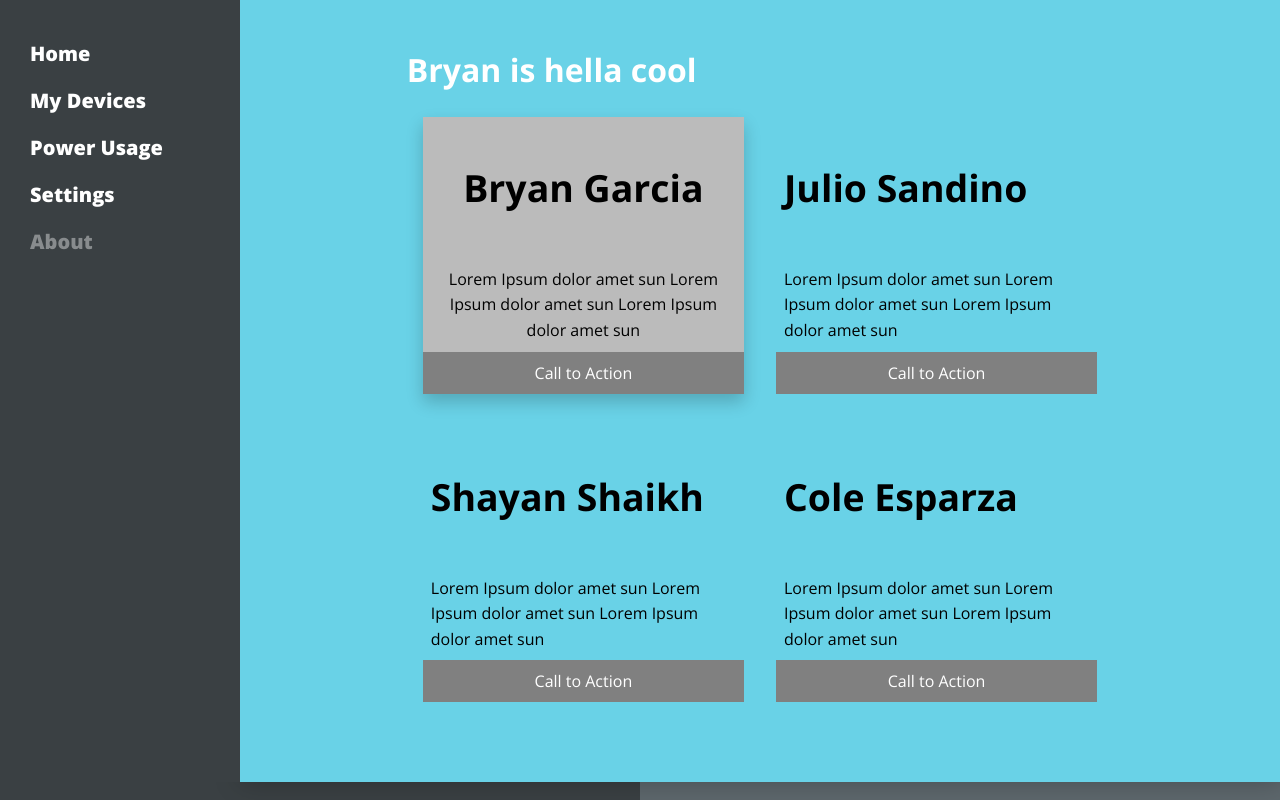
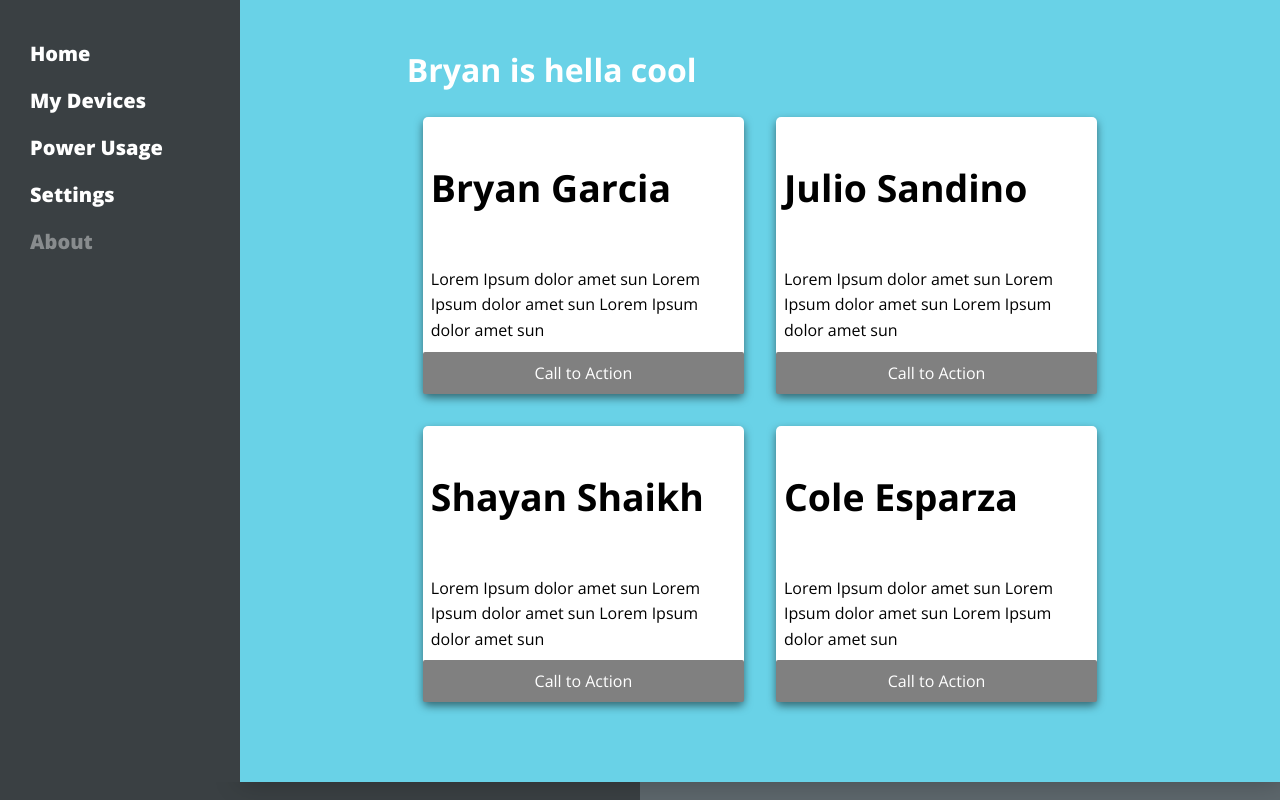
Before and after one commit to juliosandino/voltson-cruz, a Flask app: template templates/index.html in a window 1280 px wide. Run offline with Flask 2, Linux system fonts and the light colour scheme; the template is opened without the code that fills it, so the values that code supplies are empty.

Commit message:
Reverted Card flip functionality

```diff
--- a/static/css/base.css
+++ b/static/css/base.css
@@ -203,9 +203,9 @@ body {
 
 .card {
     /* Add shadows to create the card effect */
-    /*box-shadow: 0 4px 8px 0 rgba(0,0,0,0.5);*/
+    box-shadow: 0 4px 8px 0 rgba(0,0,0,0.5);
     transition: 0.3s;
-    background-color: transparent;
+    background-color: white;
     border-radius: 5px; /* 5px rounded corners */
     perspective: 1000px;
 }
@@ -227,18 +227,8 @@ body {
     line-height: 1.6em;
 }
 
-.card-inner {
-    position: relative;
-    width: 100%;
-    height: 100%;
-    text-align: center;
-    transition: transform 0.8s;
-    transform-style: preserve-3d;
-}
-
 /* On mouse-over, add a deeper shadow */
-.card:hover .card-inner {
-    transform: rotateY(180deg);
+.card:hover {
     box-shadow: 0 8px 16px 0 rgba(0,0,0,0.2);
 }
 
@@ -266,6 +256,7 @@ body {
 .button {
     display: block;
     background-color: gray;
+    border-radius: 2px; /* 2px rounded corners */
     padding: 10px 20px;
     color: white;
     text-decoration: none;
--- a/templates/index.html
+++ b/templates/index.html
@@ -11,8 +11,6 @@
           <h1> Bryan is hella cool</h1>
 	  <section class="card-container">
 	    <article class="card">
-	      <div class="card-inner">
-		<div class="card-front">
 	      <header class="card__title">
 		<h3>Bryan Garcia</h3>
 	      </header>
@@ -20,17 +18,6 @@
 		Lorem Ipsum dolor amet sun Lorem Ipsum dolor amet sun Lorem Ipsum dolor amet sun
 	      </main>
 	      <a href="#" class="button">Call to Action</a>
-		</div>
-		<div class="card-back">
-		  <header class="card__title">
-		    <h3>Bryan Garcia</h3>
-		  </header>
-		  <main class="card__description">
-		    Lorem Ipsum dolor amet sun Lorem Ipsum dolor amet sun Lorem Ipsum dolor amet sun
-		  </main>
-		  <a href="#" class="button">Call to Action</a>
-		</div>
-	      </div>
 	    </article>
 	    <article class="card">
 	      <header class="card__title">
```
Lines whose indentation alone changed are shown as unchanged.
